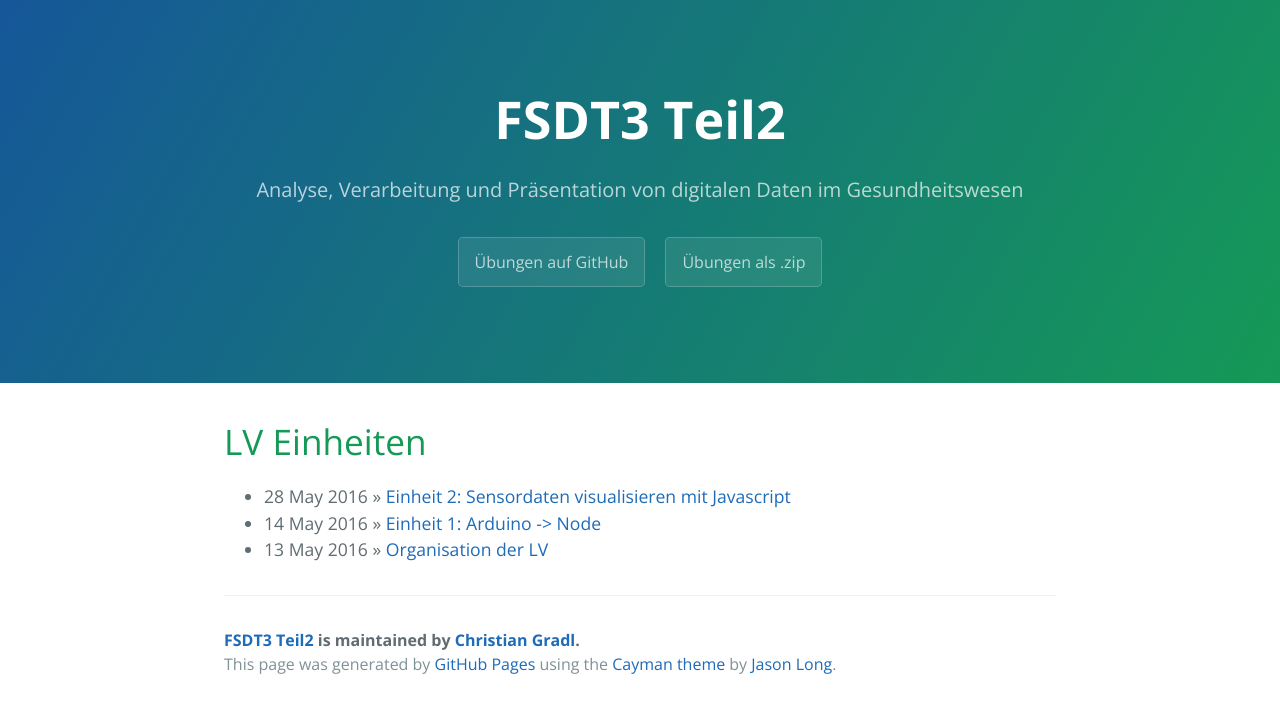
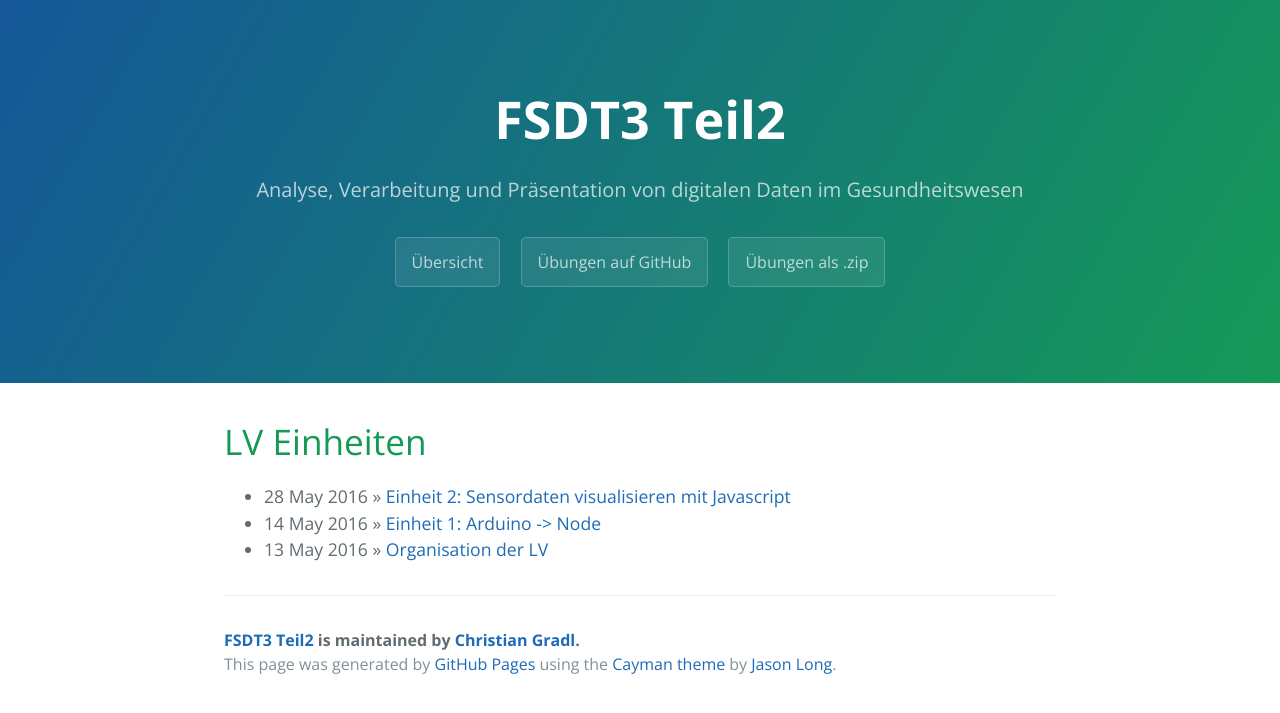
Before and after one commit to chrisgradl/FSDT3, a Jekyll site: the page built from index.html, in a window 1280 px wide. Shown: the top 713 px of the page. Built offline with Jekyll 4.4.1, drawn with Linux system fonts in a browser that asks for light colours; the list of posts is cut into pages by our own code.

Commit message:
added link to start page

```diff
--- a/_includes/page-header.html
+++ b/_includes/page-header.html
@@ -1,6 +1,7 @@
 <section class="page-header">
   <h1 class="project-name">{{ site.title }}</h1>
   <h2 class="project-tagline">{{ site.tagline }}</h2>
+  <a href="http://chrisgradl.github.io/fsdt3" class="btn">Übersicht</a>
   <a href="https://github.com/chrisgradl/fsdt3" class="btn">Übungen auf GitHub</a>
   <a href="https://github.com/chrisgradl/fsdt3/archive/master.zip" class="btn">Übungen als .zip</a>
 </section>
```
